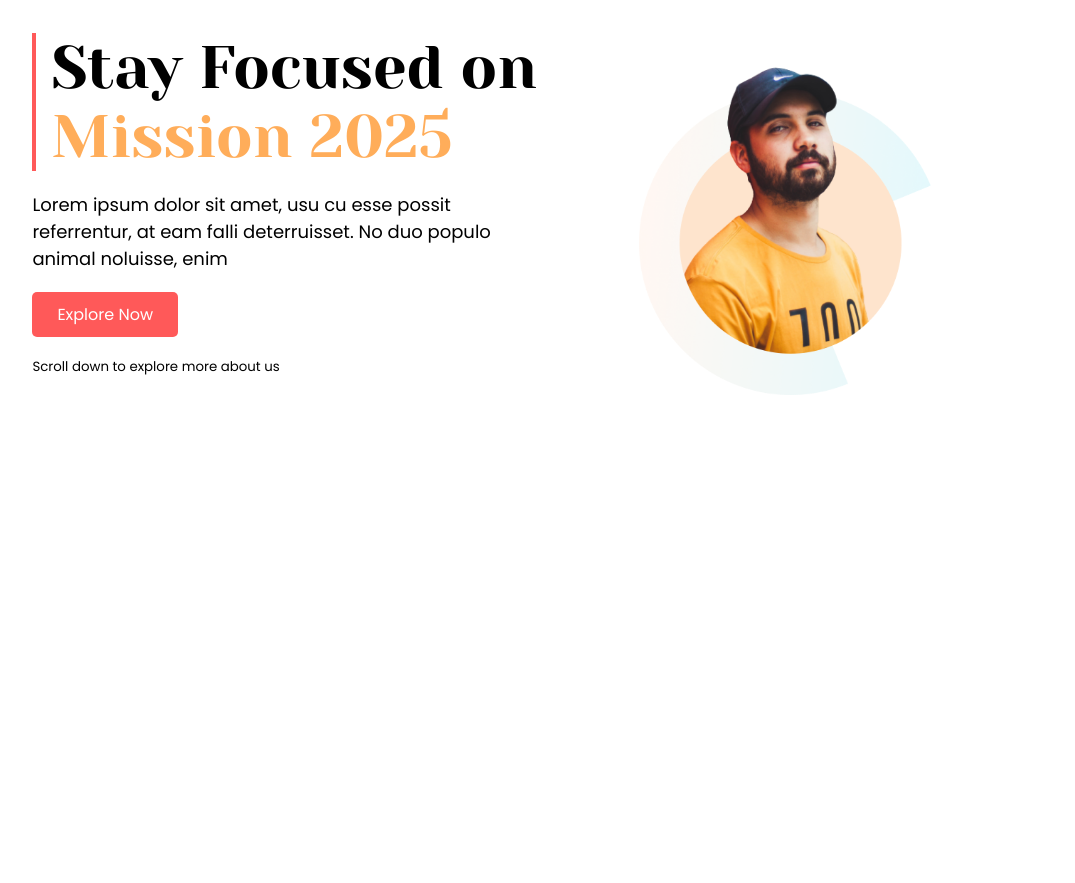
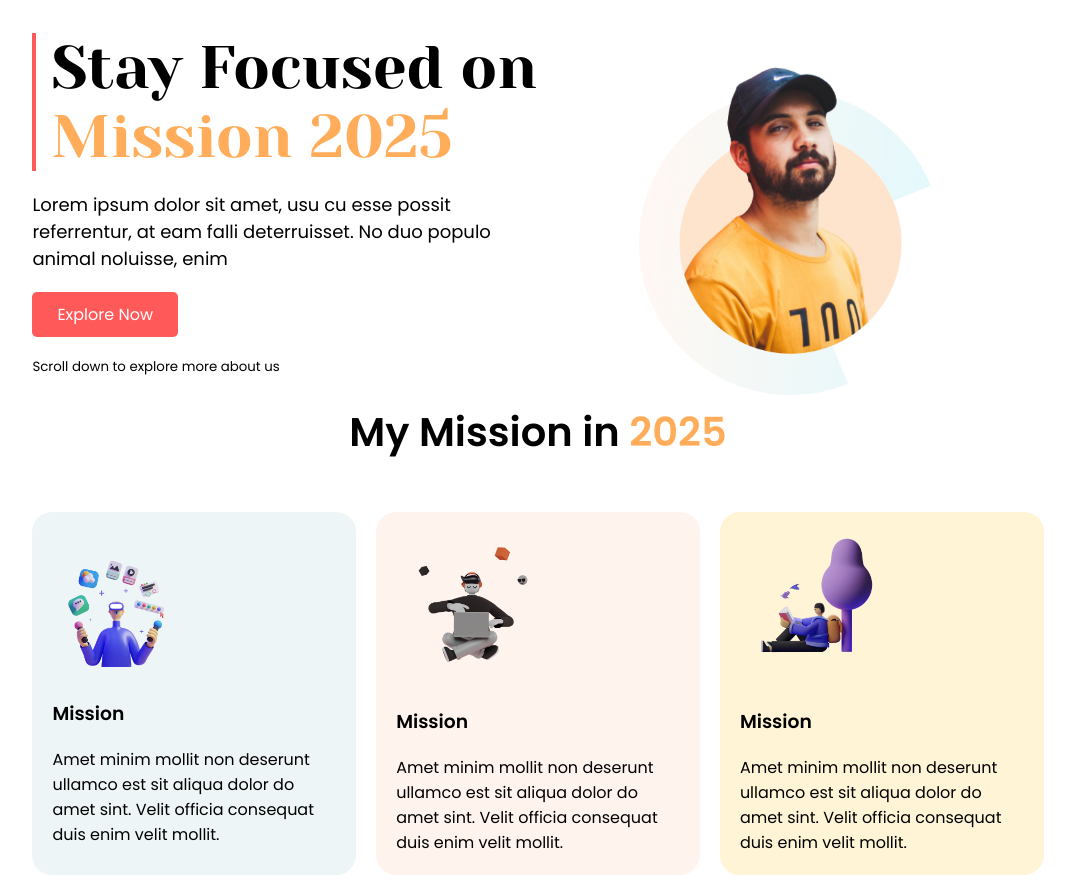
Before and after one commit to Lamiya228/Mission-2025, a plain HTML site: page index.html in a window 1280 px wide. Shown: the whole page, without its empty margins (102-1177 px from the left). Before the commit the page ends 800 px from the top, so only its background shows below. Drawn offline with Linux system fonts and the light colour scheme.

Commit message:
Mission Section Done

```diff
--- a/index.html
+++ b/index.html
@@ -13,7 +13,7 @@
     <div class="container flexiable-container">
    <div class=" content-area half-width">
     <h1>Stay Focused on <br>
-        <span> Mission 2025</span>
+        <span class="highlight"> Mission 2025</span>
     </h1>
     <p>Lorem ipsum dolor sit amet, usu cu esse possit referrentur, at eam falli deterruisset. No duo populo animal noluisse, enim</p>
     <div class="button">
@@ -27,7 +27,31 @@
     </div>
    </header>
    <main>
-    <section></section>
+    <!-- Mission section -->
+    <section>
+        <div class="container flexiable-container">
+        <div class="mission">
+            <h1>My Mission in <span class="highlight">2025</span></h1>
+           <div class="items">
+            <div class="item" id="item1">
+                <img src="images/illustrators/illustrator-1.png" alt="">
+                <h3>Mission</h3>
+                <p>Amet minim mollit non deserunt ullamco est sit aliqua dolor do amet sint. Velit officia consequat duis enim velit mollit.</p>
+            </div>
+            <div class="item" id="item2">
+                <img src="images/illustrators/illustrator-2.png" alt="">
+                <h3>Mission</h3>
+                <p>Amet minim mollit non deserunt ullamco est sit aliqua dolor do amet sint. Velit officia consequat duis enim velit mollit.</p>
+            </div>
+            <div class="item" id="item3">
+                <img src="images/illustrators/illustrator-3.png" alt="">
+                <h3>Mission</h3>
+                <p>Amet minim mollit non deserunt ullamco est sit aliqua dolor do amet sint. Velit officia consequat duis enim velit mollit.</p>
+            </div>
+           </div>
+        </div>
+    </div>
+    </section>
     <section></section>
     <section></section>
     <section></section>
--- a/style.css
+++ b/style.css
@@ -1,6 +1,5 @@
 /* Google Fonts */
 @import url('https://fonts.googleapis.com/css2?family=Poppins:wght@200;400;500;600&family=Yeseva+One&display=swap');
-
 body {
     font-family: "Poppins", serif;
 }
@@ -16,6 +15,9 @@ body h1,p {
 }
 .container{
     width:80% ;
+}
+.highlight {
+    color:#FFAD5A ;
 }
 /* Header Section CSS */
 header{
@@ -34,9 +36,7 @@ header{
     border-left:4px solid #ff5959;
     padding-left: 15px ;
 }
-.content-area h1 span{
-    color:#FFAD5A ;
-}
+
 .content-area p{
     font-size: 18px;
 }
@@ -48,9 +48,42 @@ header{
     text-decoration: none;
     border-radius: 5px ;
 }
+
 header .avatar{
  text-align: center;
 }
 .avatar img{
     width: 60%;
 }
+/* Mission section  CSS*/
+.mission{
+    display: flex;
+    flex-direction: column;
+    gap: 50px;
+}
+.mission h1{
+    font-size:40px ;
+    text-align: center;
+}
+.mission .items{
+    display: flex;
+    gap: 20px;
+/* width: 100%; */
+}
+.items .item {
+    border-radius: 20px;
+    padding: 20px;
+}
+.items.items img{
+    width: 150px;
+}
+
+#item1{
+    background-color: #4f9da61a;
+}
+#item2{
+    background-color: #ff8b591a;
+}
+#item3{
+    background-color:#fff4d6 ;
+}
```
